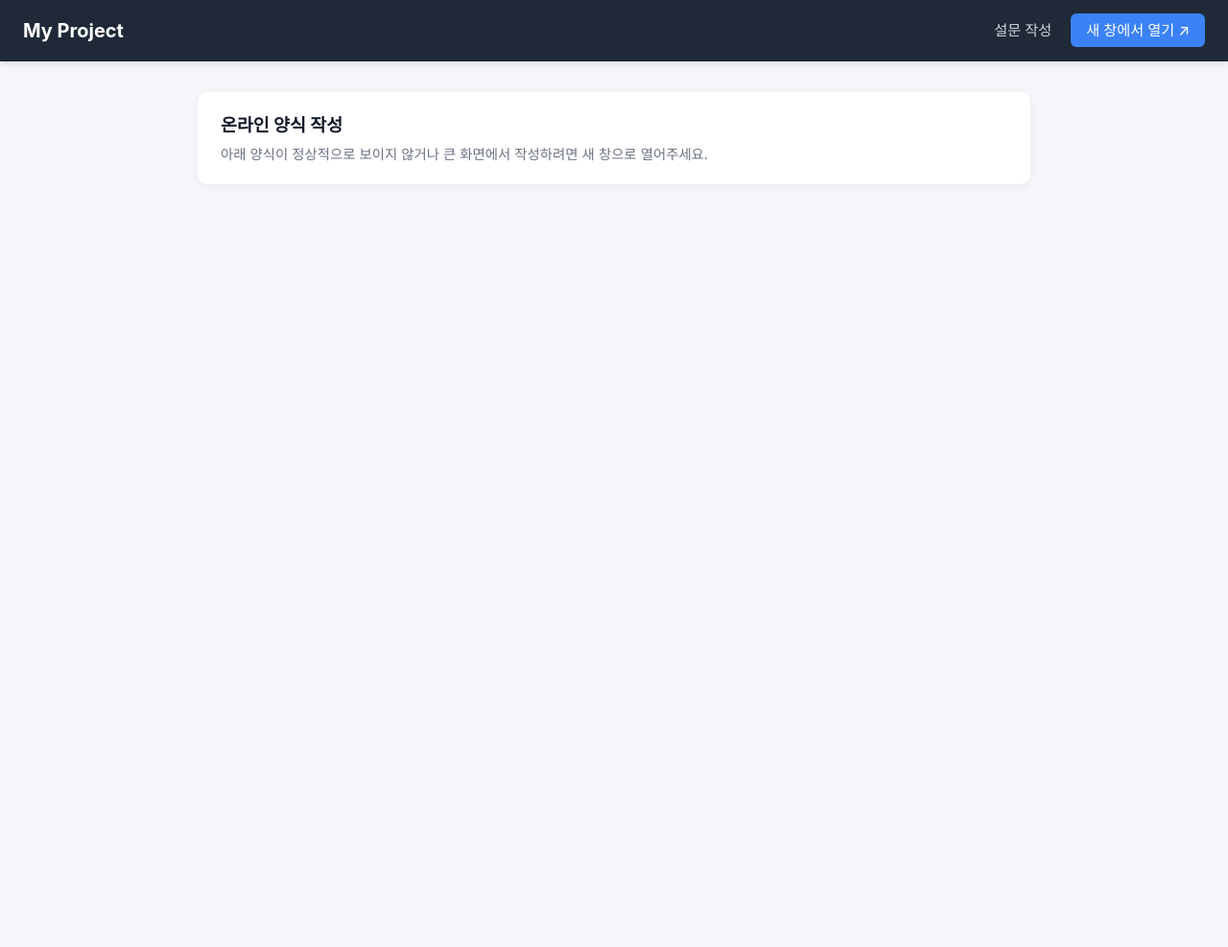
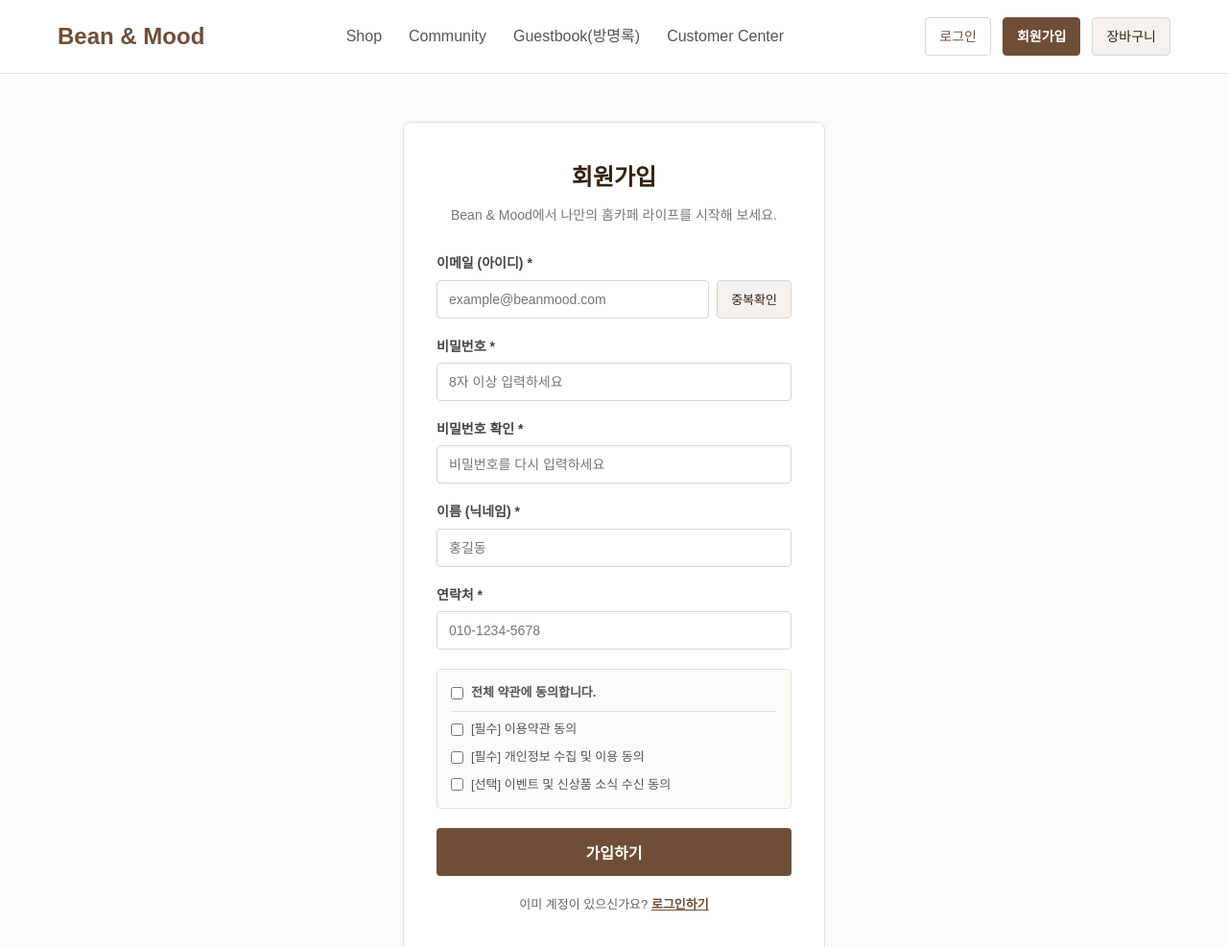
Before and after one commit to ffzr8zmdgk-sys/ex1123, a plain HTML site: page index.html in a window 1280 px wide. Shown: the top 987 px of the page at 96% size. Before the commit the page ends 800 px from the top, so only its background shows below. Drawn offline with Linux system fonts and the light colour scheme.

Commit message:
Update index.html for signup page layout and styles

```diff
--- a/index.html
+++ b/index.html
@@ -3,182 +3,179 @@
 <head>
     <meta charset="UTF-8">
     <meta name="viewport" content="width=device-width, initial-scale=1.0">
-  <title>설문 및 신청 페이지</title>
+    <title>회원가입 - Bean &amp; Mood</title>
     <style>
-    * {
-      box-sizing: border-box;
-      margin: 0;
-      padding: 0;
-    }
+        * { margin: 0; padding: 0; box-sizing: border-box; }
+        body { font-family: 'Malgun Gothic', sans-serif; color: #333; background-color: #fcfbfa; line-height: 1.6; }
+        a { text-decoration: none; color: inherit; }
+        ul { list-style: none; }
 
-    body {
-      font-family: -apple-system, BlinkMacSystemFont, "Segoe UI", Roboto, "Helvetica Neue", Arial, sans-serif;
-      background-color: #f4f6f9;
-      color: #333;
-      line-height: 1.6;
-    }
+        /* 상단 고정 내비게이션 바 (GNB) */
+        header { background-color: #fff; border-bottom: 1px solid #e5e0dc; position: sticky; top: 0; z-index: 1000; }
+        .navbar { max-width: 1200px; margin: 0 auto; display: flex; justify-content: space-between; align-items: center; padding: 18px 20px; }
+        .logo a { font-size: 24px; font-weight: bold; color: #6f4e37; }
+        .nav-links { display: flex; gap: 28px; }
+        .nav-links a { font-size: 16px; font-weight: 500; color: #555; transition: color 0.2s; }
+        .nav-links a:hover, .nav-links a.active { color: #6f4e37; font-weight: bold; }
+        .auth-links { display: flex; gap: 12px; align-items: center; }
+        .auth-links a { font-size: 14px; padding: 8px 14px; border-radius: 4px; border: 1px solid #dcd6d0; }
+        .auth-links a.login { background-color: #fff; color: #6f4e37; }
+        .auth-links a.signup { background-color: #6f4e37; color: #fff; border-color: #6f4e37; font-weight: bold; }
+        .auth-links a.cart-link { background-color: #f4f1ee; color: #332211; border-color: #dcd6d0; }
 
-    /* 네비게이션 바 스타일 */
-    .navbar {
-      background-color: #1f2937;
-      color: #ffffff;
-      padding: 0 24px;
-      height: 64px;
-      display: flex;
-      align-items: center;
-      justify-content: space-between;
-      position: sticky;
-      top: 0;
-      z-index: 1000;
-      box-shadow: 0 2px 6px rgba(0, 0, 0, 0.12);
-    }
+        /* 회원가입 카드 */
+        .auth-wrapper { max-width: 480px; margin: 50px auto; padding: 0 20px; }
+        .auth-card { background: #fff; padding: 38px 34px; border: 1px solid #e5e0dc; border-radius: 8px; box-shadow: 0 2px 10px rgba(0,0,0,0.03); }
+        .auth-title { text-align: center; font-size: 24px; color: #332211; margin-bottom: 8px; }
+        .auth-subtitle { text-align: center; font-size: 14px; color: #777; margin-bottom: 28px; }
 
-    .navbar-brand {
-      font-size: 1.25rem;
-      font-weight: 700;
-      color: #ffffff;
-      text-decoration: none;
-    }
+        .form-group { margin-bottom: 18px; }
+        .form-group label { display: block; font-size: 14px; font-weight: bold; color: #444; margin-bottom: 6px; }
+        .form-group input { width: 100%; padding: 11px 12px; border: 1px solid #dcd6d0; border-radius: 4px; font-size: 14px; font-family: inherit; }
+        .form-group input:focus { outline: none; border-color: #6f4e37; }
 
-    .navbar-menu {
-      display: flex;
-      align-items: center;
-      gap: 20px;
-      list-style: none;
-    }
+        .input-with-btn { display: flex; gap: 8px; }
+        .check-btn { padding: 0 14px; background-color: #f4f1ee; border: 1px solid #dcd6d0; border-radius: 4px; font-size: 13px; color: #332211; cursor: pointer; white-space: nowrap; }
+        .check-btn:hover { background-color: #e8e2dc; }
 
-    .navbar-menu a {
-      color: #d1d5db;
-      text-decoration: none;
-      font-size: 0.95rem;
-      font-weight: 500;
-      transition: color 0.2s;
-    }
+        .terms-box { background-color: #fcfbfa; border: 1px solid #e5e0dc; border-radius: 4px; padding: 14px; margin: 20px 0; font-size: 13px; color: #555; }
+        .terms-item { display: flex; align-items: center; gap: 8px; margin-bottom: 8px; }
+        .terms-item:last-child { margin-bottom: 0; }
+        .terms-item input[type="checkbox"] { width: auto; }
 
-    .navbar-menu a:hover {
-      color: #ffffff;
-    }
+        .submit-btn { width: 100%; padding: 13px; background-color: #6f4e37; color: #fff; border: none; border-radius: 4px; font-size: 16px; font-weight: bold; cursor: pointer; }
+        .submit-btn:hover { background-color: #5a3e2b; }
 
-    /* 네비게이션 내 새 창 열기 버튼 */
-    .btn-external {
-      background-color: #3b82f6;
-      color: #ffffff !important;
-      padding: 8px 16px;
-      border-radius: 6px;
-      font-weight: 600;
-      transition: background-color 0.2s;
-    }
+        .bottom-link { text-align: center; margin-top: 20px; font-size: 13px; color: #666; }
+        .bottom-link a { color: #6f4e37; font-weight: bold; text-decoration: underline; }
 
-    .btn-external:hover {
-      background-color: #2563eb;
-    }
-
-    /* 메인 컨테이너 */
-    .container {
-      max-width: 900px;
-      margin: 32px auto;
-      padding: 0 16px;
-    }
-
-    /* 안내 및 새 창 링크 배너 */
-    .info-banner {
-      background-color: #ffffff;
-      border-radius: 10px;
-      padding: 20px 24px;
-      margin-bottom: 24px;
-      box-shadow: 0 2px 8px rgba(0, 0, 0, 0.05);
-      display: flex;
-      flex-wrap: wrap;
-      align-items: center;
-      justify-content: space-between;
-      gap: 16px;
-    }
-
-    .info-text h2 {
-      font-size: 1.15rem;
-      margin-bottom: 4px;
-      color: #111827;
-    }
-
-    .info-text p {
-      font-size: 0.9rem;
-      color: #6b7280;
-    }
-
-    .btn-outline {
-      display: inline-block;
-      padding: 10px 18px;
-      border: 1.5px solid #3b82f6;
-      color: #3b82f6;
-      text-decoration: none;
-      border-radius: 6px;
-      font-size: 0.9rem;
-      font-weight: 600;
-      transition: all 0.2s;
-      white-space: nowrap;
-    }
-
-    .btn-outline:hover {
-      background-color: #3b82f6;
-      color: #ffffff;
-    }
-
-    /* 구글 폼 임베드 영역 */
-    .form-wrapper {
-      background-color: #ffffff;
-      border-radius: 10px;
-      overflow: hidden;
-      box-shadow: 0 2px 8px rgba(0, 0, 0, 0.05);
-    }
-
-    .form-wrapper iframe {
-      width: 100%;
-      min-height: 950px;
-      border: none;
-      display: block;
-    }
-
-    /* 모바일 반응형 처리 */
-    @media (max-width: 640px) {
-      .navbar {
-        padding: 0 16px;
-      }
-      .navbar-menu {
-        gap: 12px;
-      }
-      .hide-mobile {
-        display: none;
-      }
-      .form-wrapper iframe {
-        min-height: 1100px;
-      }
-    }
+        footer { background-color: #332211; color: #aaa; text-align: center; padding: 30px 0; margin-top: 70px; font-size: 14px; }
     </style>
 </head>
 <body>
 
-  <!-- 상단 네비게이션 바 -->
+    <header>
         <nav class="navbar">
-    <a href="#" class="navbar-brand">My Project</a>
-    <ul class="navbar-menu">
-      <li class="hide-mobile"><a href="#form-section">설문 작성</a></li>
-      <li>
-        <a href="https://docs.google.com/forms/d/e/1FAIpQLSe5_I9JULNB6ZlGgMrlbg7w2bElp49DEjGdrDIItCJNyt64lQ/viewform?usp=header"
-           target="_blank"
-           rel="noopener noreferrer"
-           class="btn-external">
-          새 창에서 열기 ↗
-        </a>
-      </li>
+            <div class="logo"><a href="index.html">Bean &amp; Mood</a></div>
+            <ul class="nav-links">
+                <li><a href="shop.html">Shop</a></li>
+                <li><a href="community.html">Community</a></li>
+                <li><a href="guestbook.html">Guestbook(방명록)</a></li>
+                <li><a href="notice.html">Customer Center</a></li>
             </ul>
+            <div class="auth-links">
+                <a href="login.html" class="login">로그인</a>
+                <a href="signup.html" class="signup active">회원가입</a>
+                <a href="cart.html" class="cart-link">장바구니</a>
+            </div>
         </nav>
+    </header>
 
-  <!-- 메인 콘텐츠 -->
-  <main class="container">
-    <!-- 새 창 이동 안내 박스 -->
-    <section class="info-banner">
-      <div class="info-text">
-        <h2>온라인 양식 작성</h2>
-        <p>아래 양식이 정상적으로 보이지 않거나 큰 화면에서 작성하려면 새 창으로 열어주세요.</p>
+    <main class="auth-wrapper">
+        <div class="auth-card">
+            <h2 class="auth-title">회원가입</h2>
+            <p class="auth-subtitle">Bean &amp; Mood에서 나만의 홈카페 라이프를 시작해 보세요.</p>
+
+            <form id="signupForm">
+                <div class="form-group">
+                    <label for="signupEmail">이메일 (아이디) *</label>
+                    <div class="input-with-btn">
+                        <input type="email" id="signupEmail" placeholder="example@beanmood.com" required>
+                        <button type="button" class="check-btn" id="dupCheckBtn">중복확인</button>
                     </div>
-      <a href="
+                </div>
+
+                <div class="form-group">
+                    <label for="signupPw">비밀번호 *</label>
+                    <input type="password" id="signupPw" placeholder="8자 이상 입력하세요" minlength="8" required>
+                </div>
+
+                <div class="form-group">
+                    <label for="signupPwConfirm">비밀번호 확인 *</label>
+                    <input type="password" id="signupPwConfirm" placeholder="비밀번호를 다시 입력하세요" required>
+                </div>
+
+                <div class="form-group">
+                    <label for="signupName">이름 (닉네임) *</label>
+                    <input type="text" id="signupName" placeholder="홍길동" required>
+                </div>
+
+                <div class="form-group">
+                    <label for="signupPhone">연락처 *</label>
+                    <input type="tel" id="signupPhone" placeholder="010-1234-5678" required>
+                </div>
+
+                <div class="terms-box">
+                    <div class="terms-item" style="font-weight: bold; border-bottom: 1px solid #e5e0dc; padding-bottom: 8px;">
+                        <input type="checkbox" id="agreeAll">
+                        <label for="agreeAll">전체 약관에 동의합니다.</label>
+                    </div>
+                    <div class="terms-item">
+                        <input type="checkbox" class="term-check" id="agreeService" required>
+                        <label for="agreeService">[필수] 이용약관 동의</label>
+                    </div>
+                    <div class="terms-item">
+                        <input type="checkbox" class="term-check" id="agreePrivacy" required>
+                        <label for="agreePrivacy">[필수] 개인정보 수집 및 이용 동의</label>
+                    </div>
+                    <div class="terms-item">
+                        <input type="checkbox" class="term-check" id="agreeMarketing">
+                        <label for="agreeMarketing">[선택] 이벤트 및 신상품 소식 수신 동의</label>
+                    </div>
+                </div>
+
+                <button type="submit" class="submit-btn">가입하기</button>
+            </form>
+
+            <div class="bottom-link">
+                이미 계정이 있으신가요? <a href="login.html">로그인하기</a>
+            </div>
+        </div>
+    </main>
+
+    <footer>
+        <p>&copy; 2026 Bean &amp; Mood. All rights reserved.</p>
+    </footer>
+
+    <script>
+        const agreeAll = document.getElementById('agreeAll');
+        const termChecks = document.querySelectorAll('.term-check');
+
+        agreeAll.addEventListener('change', function() {
+            termChecks.forEach(chk => chk.checked = agreeAll.checked);
+        });
+
+        termChecks.forEach(chk => {
+            chk.addEventListener('change', function() {
+                agreeAll.checked = Array.from(termChecks).every(item => item.checked);
+            });
+        });
+
+        document.getElementById('dupCheckBtn').addEventListener('click', function() {
+            const email = document.getElementById('signupEmail').value.trim();
+            if (!email) {
+                alert('이메일을 먼저 입력해 주세요.');
+                return;
+            }
+            alert('사용 가능한 이메일입니다.');
+        });
+
+        document.getElementById('signupForm').addEventListener('submit', function(e) {
+            e.preventDefault();
+            const pw = document.getElementById('signupPw').value;
+            const pwConfirm = document.getElementById('signupPwConfirm').value;
+            const name = document.getElementById('signupName').value.trim();
+            const email = document.getElementById('signupEmail').value.trim();
+
+            if (pw !== pwConfirm) {
+                alert('비밀번호와 비밀번호 확인이 일치하지 않습니다.');
+                return;
+            }
+
+            localStorage.setItem('beanMoodUser', JSON.stringify({ email, name }));
+            alert(name + '님, 회원가입이 완료되었습니다! 로그인 페이지로 이동합니다.');
+            window.location.href = 'login.html';
+        });
+    </script>
+</body>
+</html>
```
Lines whose indentation alone changed are shown as unchanged.
